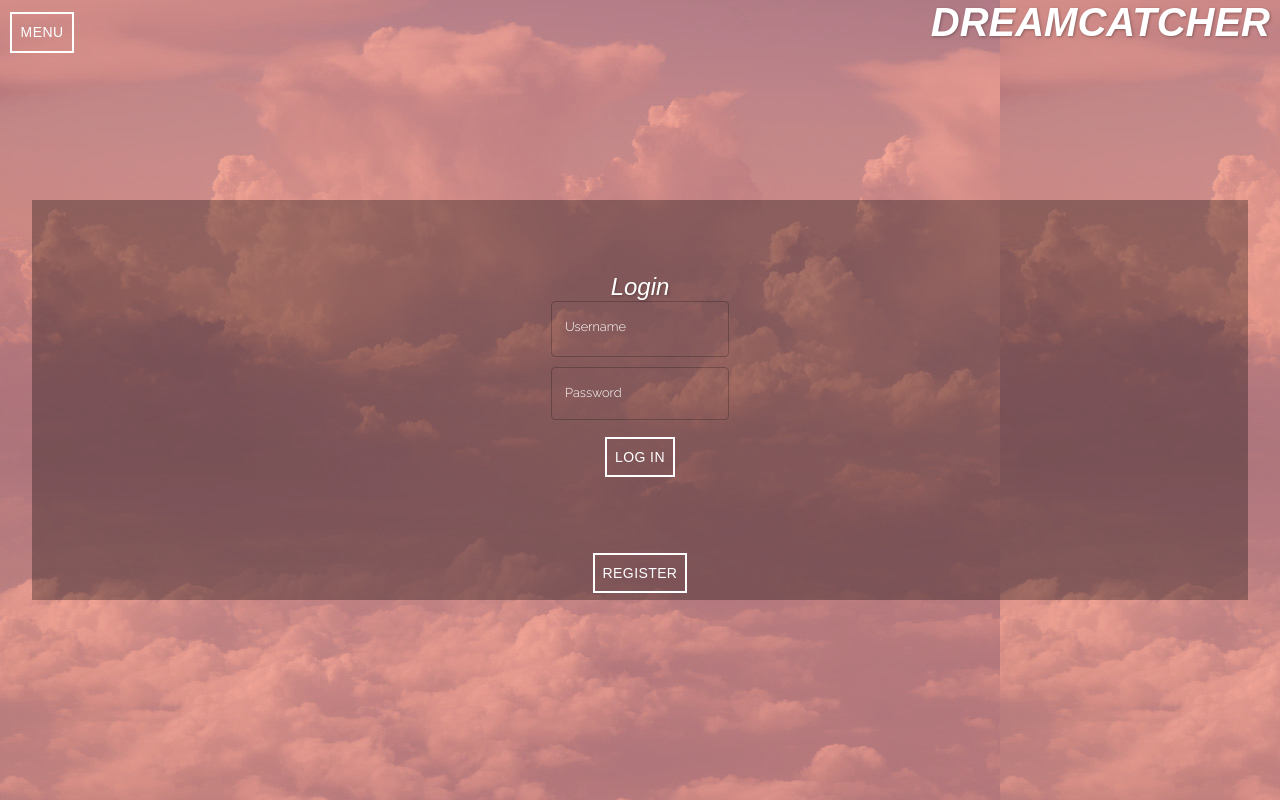
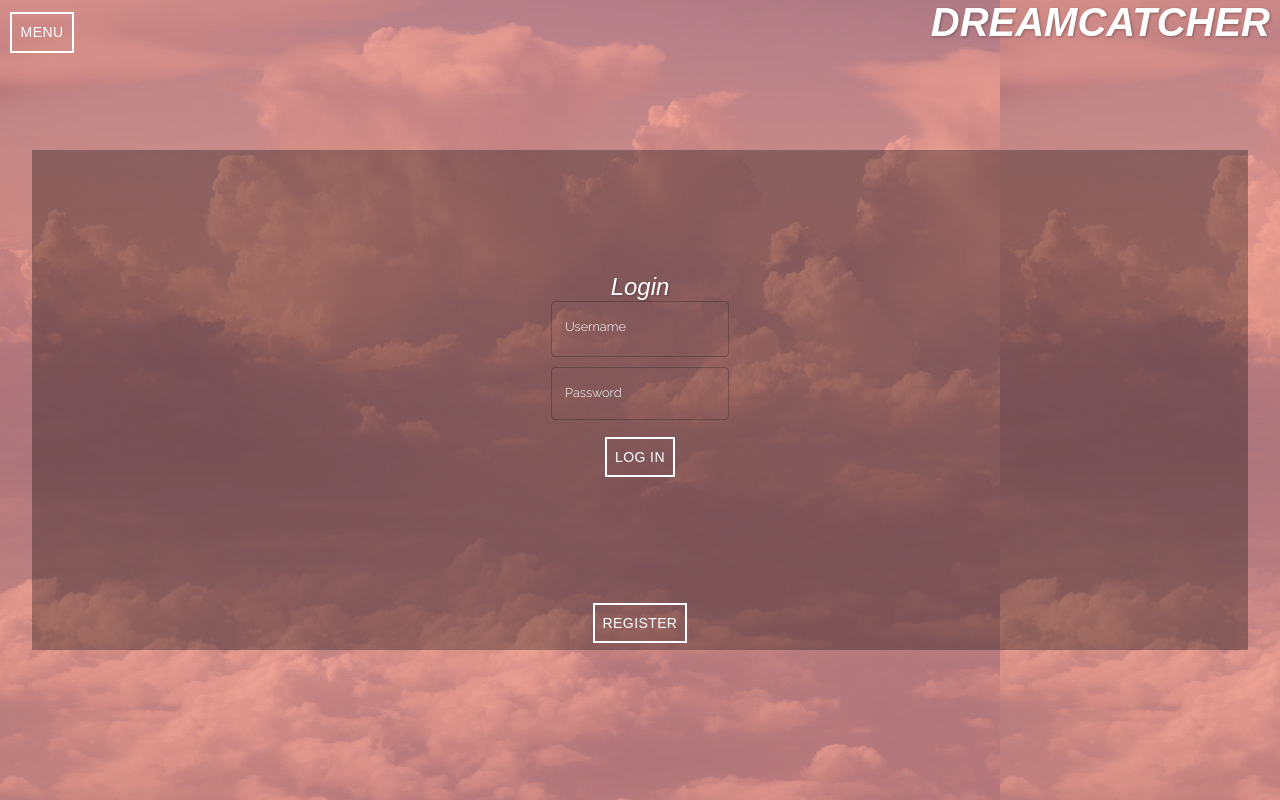
Before and after one commit to bennyrags/dreamcatcher, a React (Create React App) app: page /#/themes in a window 1280 px wide. Built offline with nearby package versions, Linux system fonts and the light colour scheme; no server answers; a web font is replaced by a local one.

Commit message:
conditional redner themelist.js

```diff
--- a/src/components/App/App.css
+++ b/src/components/App/App.css
@@ -21,6 +21,21 @@ body::before{
     z-index:-1
 
   }
+
+  .container {
+    display: flex;
+    flex-direction: column;
+    justify-content: center;
+    align-items: center;
+    width:95%;
+    background:rgba(1,1,1,.3);
+    margin:auto;
+    height:500px;
+    text-align:center;
+}
+
+
+
 
   @keyframes opacity {
     0% {opacity: .3;}
@@ -70,20 +85,6 @@ p,li,td,th,textarea, input, label {
     font-weight: 100;
 }
 
-
-.container {
-    display: flex;
-    flex-direction: column;
-    justify-content: center;
-    align-items: center;
-    width:95%;
-    width:calc(100%-20px);
-    background:rgba(1,1,1,.3);
-    margin:auto;
-    min-height:400px;
-    max-height:600px;
-    text-align:center;
-}
 
 .containerInner {
 width:95%;
--- a/src/components/NewDreamStep4/NewDreamStep4.js
+++ b/src/components/NewDreamStep4/NewDreamStep4.js
@@ -4,6 +4,10 @@ import Button from '@material-ui/core/Button';
 //import TextField from '@material-ui/core/TextField'
 //import {HashRouter as Router} from 'react-router-dom';
 import Grid from '@material-ui/core/Grid'
+
+let updateView = '';
+
+
 class NewDreamStep4 extends Component {
 
     state = {
@@ -74,19 +78,25 @@ this.getThemes();
 //     }
 }
 
-
-
-
-
-
     render() {
         console.log(this.state)
 
-        return(
-            <>
-            <h1>Pick Themes</h1>
-          <section className='overFlowDiv'>
+if (this.props.themes.length === 0) {
+    this.updateView =
+    <section className='overFlowDiv'>
+        <p>
+            Looks like you don't have any themes yet for your dreams. Add a theme to get started.
+        </p>
+        <Button onClick={this.goToAddTheme}>Add Theme</Button>
+
+               </section>
+}
+else {
+    this.updateView =
+    <>
+    <section className='overFlowDiv'>
           <form>
+
            <ul>
             {this.props.themes.map(theme=>
                <li key={theme.id}>
@@ -105,12 +115,25 @@ this.getThemes();
   alignItems='flex-end'
   >
   <Grid item>
+
         <Button onClick={this.lastStep}>Back</Button>
         </Grid>
         <Grid item>
         <Button onClick={this.nextStep}>Next</Button>
         </Grid>
         </Grid>
+</>
+
+}
+
+
+console.log(`this is updateView,`, this.updateView);
+
+
+        return(
+            <>
+            <h1>Pick Themes</h1>
+            {this.updateView}
 
         </>
         )
--- a/src/components/ThemesList/ThemesList.js
+++ b/src/components/ThemesList/ThemesList.js
@@ -11,7 +11,11 @@ import Button from '@material-ui/core/Button';
 import './ThemeList.css'
 import '../App/App.css'
 import Grid from '@material-ui/core/Grid'
+
+let updateView = '';
+
 class ThemeList extends Component {
+
     back = () => {
         this.props.history.goBack();
     }
@@ -30,15 +34,29 @@ goToTheme = (id) => {
     this.props.history.push(`/theme?id=${id}`)
 }
 
+goToAddTheme = () => {
+    this.props.history.push('/theme-new')
+}
+
+
 componentDidMount() {
     this.getThemes();
 }
 
 
     render() {
-        return(
+if (this.props.themes.length === 0) {
+    this.updateView =
     <>
-            <h1>Your Themes</h1>
+    <p>
+        You don't have any themes currently. Add one by clicking on the button below.
+    </p>
+            <Button onClick={this.goToAddTheme}>Add Theme</Button>
+</>
+}
+else {
+    this.updateView =
+    <>
     <section className='overFlowDiv'>
     <ul>
     {this.props.themes.map(theme=>
@@ -63,6 +81,13 @@ componentDidMount() {
 </Grid>
 </Grid>
 </>
+}
+
+        return(
+            <>
+            <h1>Your Themes</h1>
+            {this.updateView}
+        </>
         )
     }
 
```
Also changed, not shown: src/components/UserPage/UserPage.js (+4 -4 lines). Lines whose indentation alone changed are shown as unchanged.
